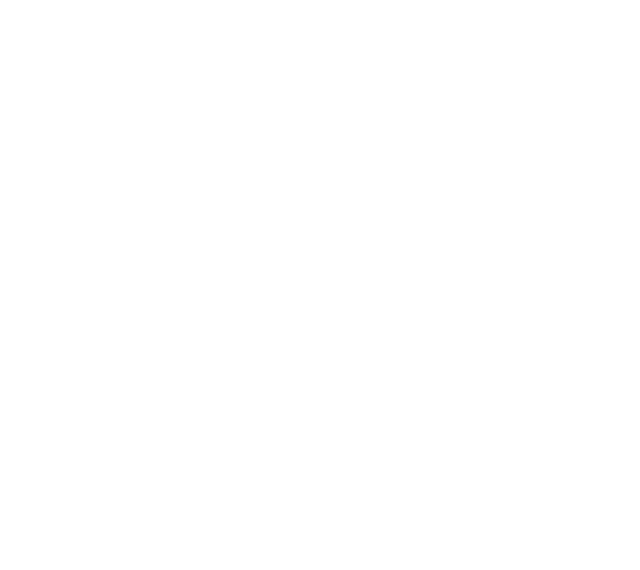
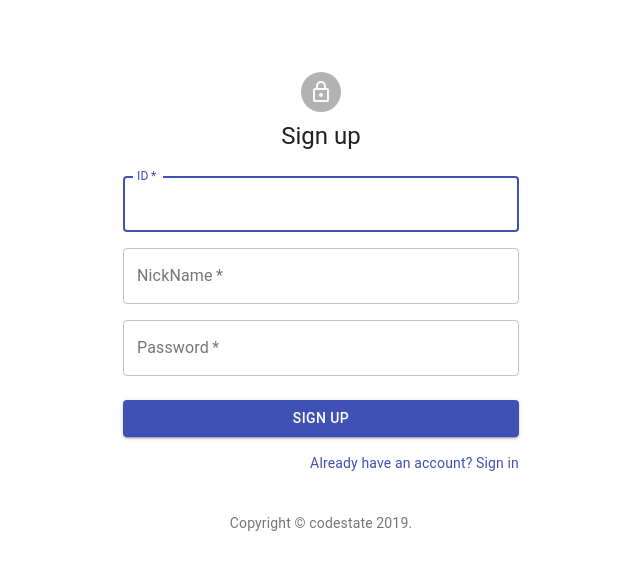
Before and after one commit to gustkdxo007/CORUM_client, a React (Create React App) app: page /signup in a window 1280 px wide. Shown: the top 570 px of the page, without its empty margins (319-959 px from the left). Built offline with nearby package versions, Linux system fonts and the light colour scheme.

Commit message:
complete signup

```diff
--- a/src/App.js
+++ b/src/App.js
@@ -4,6 +4,7 @@ import Home from "./Pages/Home";
 import EditPage from "./Pages/EditPage";
 import PostPage from "./Pages/PostPage";
 import MyPage from "./Pages/MyPage";
+import SignUpPage from "./Pages/SignUpPage";
 
 const App = () => {
   return (
@@ -12,6 +13,7 @@ const App = () => {
       <Switch>
         <Route path="/mypage" component={MyPage} />
         <Route path="/edit" component={EditPage} />
+        <Route path="/signup" component={SignUpPage} />
         <Route exact path="/category/:categoryname" component={Home} />
         <Route path="/category/post/:id" component={PostPage} />
       </Switch>
--- a/src/Pages/EditPage.js
+++ b/src/Pages/EditPage.js
@@ -64,7 +64,7 @@ const EditPage = ({ history }) => {
     console.log(postData);
     let userData = JSON.parse(localStorage.getItem("userId"));
     console.log("유저", userData.userId);
-    await axios.post("http://localhost:3001/createPostHashtag", {
+    await axios.post("http://52.79.228.73:3000/createPostHashtag", {
       ...postData,
 
       userId: userData.userId,
--- a/src/Pages/Home.js
+++ b/src/Pages/Home.js
@@ -44,12 +44,11 @@ const Home = ({ match }) => {
     }
   };
   const [postData, loading, error] = useRequest(
-    `http://localhost:3001/${url()}`
+    `http://52.79.228.73:3000/${url()}`
   );
   console.log("포스트데이터", postData);
   useEffect(() => {
     let userData = JSON.parse(localStorage.getItem("userId"));
-    console.log("나와라", userData.userId);
     if (userData) {
       setUserInfo(oldValue => ({
         ...oldValue,
--- a/src/Pages/PostPage.js
+++ b/src/Pages/PostPage.js
@@ -10,7 +10,7 @@ import useRequest from "../hooks/useRequest";
 const PostPage = ({ match }) => {
   // console.log("포스트페이지 매치", match);
   const [postData, loading, error] = useRequest(
-    `http://localhost:3000/readPost/${match.params.id}`
+    `http://52.79.228.73:3000/readPost/${match.params.id}`
   );
 
   // TODO: loading
--- /dev/null
+++ b/src/Pages/SignUpPage.js
@@ -0,0 +1,179 @@
+import React, { Fragment, useState } from "react";
+import {
+  Grid,
+  Container,
+  CssBaseline,
+  Typography,
+  Avatar,
+  Link,
+  TextField,
+  Button,
+  Box,
+  Checkbox,
+  FormControlLabel
+} from "@material-ui/core";
+import LockOutlinedIcon from "@material-ui/icons/LockOutlined";
+import useStyles from "../utils/signUpStyles";
+import axios from "axios";
+import SimpleSnackbar from "../components/SnackBar/SimpleSnackbar";
+function Copyright() {
+  return (
+    <Typography variant="body2" color="textSecondary" align="center">
+      {"Copyright © "}
+      <Link color="inherit" href="https://www.codestates.com/">
+        codestate
+      </Link>{" "}
+      {new Date().getFullYear()}
+      {"."}
+    </Typography>
+  );
+}
+
+const SignUpPage = ({ history }) => {
+  const classes = useStyles();
+  const [signUpInfo, setSignUpInfo] = useState({
+    userId: "",
+    nickname: "",
+    password: ""
+  });
+  // TODO
+
+  const [open, setOpen] = React.useState(false);
+
+  function handleClick() {
+    setOpen(true);
+  }
+
+  function handleClose(event, reason) {
+    if (reason === "clickaway") {
+      return;
+    }
+
+    setOpen(false);
+  }
+
+  //
+
+  const handleInput = e => {
+    const { name, value } = e.target;
+    setSignUpInfo(oldValue => ({
+      ...oldValue,
+      [name]: value
+    }));
+    console.log(signUpInfo);
+  };
+
+  const handleSignUp = async () => {
+    if (
+      !signUpInfo.userId.length === 0 ||
+      !signUpInfo.userId.length ||
+      !signUpInfo.nickname.length
+    ) {
+      return;
+    }
+    try {
+      await axios
+        .post("http://52.79.228.73:3000/api/auth/register", signUpInfo)
+        .then(res => {
+          if (res.message === "userId exists") return;
+        });
+      console.log(signUpInfo);
+      history.push("/");
+    } catch (e) {
+      setOpen(true);
+    }
+  };
+  return (
+    <Fragment>
+      <CssBaseline />
+      <Container maxWidth="xs">
+        <div className={classes.paper}>
+          <Avatar className={classes.avatar}>
+            <LockOutlinedIcon />
+          </Avatar>
+          <Typography component="h1" variant="h5">
+            Sign up
+          </Typography>
+          <form className={classes.form} noValidate>
+            <Grid container spacing={2}>
+              <Grid item xs={12}>
+                <TextField
+                  autoComplete="ID"
+                  name="userId"
+                  variant="outlined"
+                  required
+                  fullWidth
+                  id="ID"
+                  label="ID"
+                  autoFocus
+                  onChange={handleInput}
+                />
+              </Grid>
+              <Grid item xs={12}>
+                <TextField
+                  variant="outlined"
+                  required
+                  fullWidth
+                  id="nickname"
+                  label="NickName"
+                  name="nickname"
+                  autoComplete="email"
+                  onChange={handleInput}
+                />
+              </Grid>
+              <Grid item xs={12}>
+                <TextField
+                  variant="outlined"
+                  required
+                  fullWidth
+                  name="password"
+                  label="Password"
+                  type="password"
+                  id="password"
+                  autoComplete="current-password"
+                  onChange={handleInput}
+                />
+              </Grid>
+              {/*
+              <Grid item xs={12}>
+                <FormControlLabel
+                  control={
+                    <Checkbox value="allowExtraEmails" color="primary" />
+                  }
+                  label="Accept CORUM Sign Up"
+                />
+              </Grid>
+               */}
+            </Grid>
+            <Button
+              fullWidth
+              variant="contained"
+              color="primary"
+              className={classes.submit}
+              onClick={handleSignUp}
+            >
+              Sign Up
+            </Button>
+            <Grid container justify="flex-end">
+              <Grid item>
+                <Link href="#" variant="body2">
+                  Already have an account? Sign in
+                </Link>
+              </Grid>
+            </Grid>
+          </form>
+        </div>
+        <Box mt={5}>
+          <Copyright />
+        </Box>
+      </Container>
+      <SimpleSnackbar
+        open={open}
+        handleClick={handleClick}
+        handleClose={handleClose}
+      />
+    </Fragment>
+  );
+};
+
+export default SignUpPage;
--- /dev/null
+++ b/src/components/SnackBar/SimpleSnackbar.js
@@ -0,0 +1,136 @@
+import React from "react";
+import PropTypes from "prop-types";
+import clsx from "clsx";
+import Button from "@material-ui/core/Button";
+import CheckCircleIcon from "@material-ui/icons/CheckCircle";
+import ErrorIcon from "@material-ui/icons/Error";
+import InfoIcon from "@material-ui/icons/Info";
+import CloseIcon from "@material-ui/icons/Close";
+import { amber, green } from "@material-ui/core/colors";
+import IconButton from "@material-ui/core/IconButton";
+import Snackbar from "@material-ui/core/Snackbar";
+import SnackbarContent from "@material-ui/core/SnackbarContent";
+import WarningIcon from "@material-ui/icons/Warning";
+import { makeStyles } from "@material-ui/core/styles";
+
+const variantIcon = {
+  success: CheckCircleIcon,
+  warning: WarningIcon,
+  error: ErrorIcon,
+  info: InfoIcon
+};
+
+const useStyles1 = makeStyles(theme => ({
+  success: {
+    backgroundColor: green[600]
+  },
+  error: {
+    backgroundColor: theme.palette.error.dark
+  },
+  info: {
+    backgroundColor: theme.palette.primary.main
+  },
+  warning: {
+    backgroundColor: amber[700]
+  },
+  icon: {
+    fontSize: 20
+  },
+  iconVariant: {
+    opacity: 0.9,
+    marginRight: theme.spacing(1)
+  },
+  message: {
+    display: "flex",
+    alignItems: "center"
+  }
+}));
+
+function MySnackbarContentWrapper(props) {
+  const classes = useStyles1();
+  const { className, message, onClose, variant, ...other } = props;
+  const Icon = variantIcon[variant];
+
+  return (
+    <SnackbarContent
+      className={clsx(classes[variant], className)}
+      aria-describedby="client-snackbar"
+      message={
+        <span id="client-snackbar" className={classes.message}>
+          <Icon className={clsx(classes.icon, classes.iconVariant)} />
+          {message}
+        </span>
+      }
+      action={[
+        <IconButton
+          key="close"
+          aria-label="close"
+          color="inherit"
+          onClick={onClose}
+        >
+          <CloseIcon className={classes.icon} />
+        </IconButton>
+      ]}
+      {...other}
+    />
+  );
+}
+
+MySnackbarContentWrapper.propTypes = {
+  className: PropTypes.string,
+  message: PropTypes.string,
+  onClose: PropTypes.func,
+  variant: PropTypes.oneOf(["error", "info", "success", "warning"]).isRequired
+};
+
+const useStyles2 = makeStyles(theme => ({
+  margin: {
+    margin: theme.spacing(1)
+  }
+}));
+
+export default function SimpleSnackbar({ open, handleClick, handleClose }) {
+  const classes = useStyles2();
+
+  return (
+    <div>
+      <Snackbar
+        anchorOrigin={{
+          vertical: "bottom",
+          horizontal: "left"
+        }}
+        open={open}
+        autoHideDuration={6000}
+        onClose={handleClose}
+      >
+        <MySnackbarContentWrapper
+          onClose={handleClose}
+          variant="warning"
+          message="존재하는 사용자 ID 입니다."
+        />
+      </Snackbar>
+      {/*
+      <MySnackbarContentWrapper
+        variant="error"
+        className={classes.margin}
+        message="This is an error message!"
+      />
+      <MySnackbarContentWrapper
+        variant="warning"
+        className={classes.margin}
+        message="This is a warning message!"
+      />
+      <MySnackbarContentWrapper
+        variant="info"
+        className={classes.margin}
+        message="This is an information message!"
+      />
+      <MySnackbarContentWrapper
+        variant="success"
+        className={classes.margin}
+        message="This is a success message!"
+      />
+       */}
+    </div>
+  );
+}
--- /dev/null
+++ b/src/utils/signUpStyles.js
@@ -0,0 +1,28 @@
+import { makeStyles } from "@material-ui/core/styles";
+
+const useStyles = makeStyles(theme => ({
+  "@global": {
+    body: {
+      backgroundColor: theme.palette.common.white
+    }
+  },
+  paper: {
+    marginTop: theme.spacing(8),
+    display: "flex",
+    flexDirection: "column",
+    alignItems: "center"
+  },
+  avatar: {
+    margin: theme.spacing(1),
+    backgroundColor: "rgba(0, 0, 0, 0.3)"
+  },
+  form: {
+    width: "100%", // Fix IE 11 issue.
+    marginTop: theme.spacing(3)
+  },
+  submit: {
+    margin: theme.spacing(3, 0, 2)
+  }
+}));
+
+export default useStyles;
```
